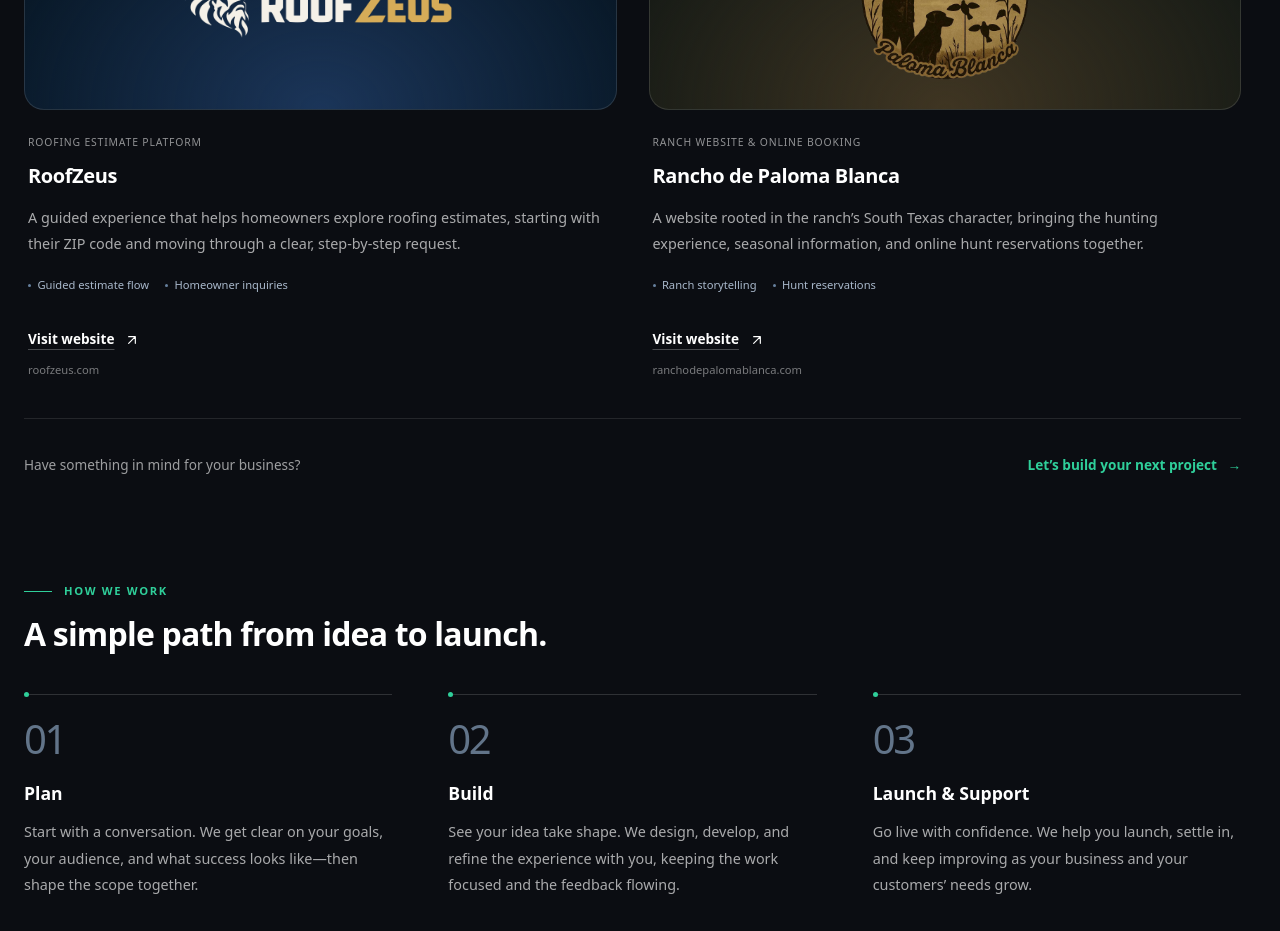
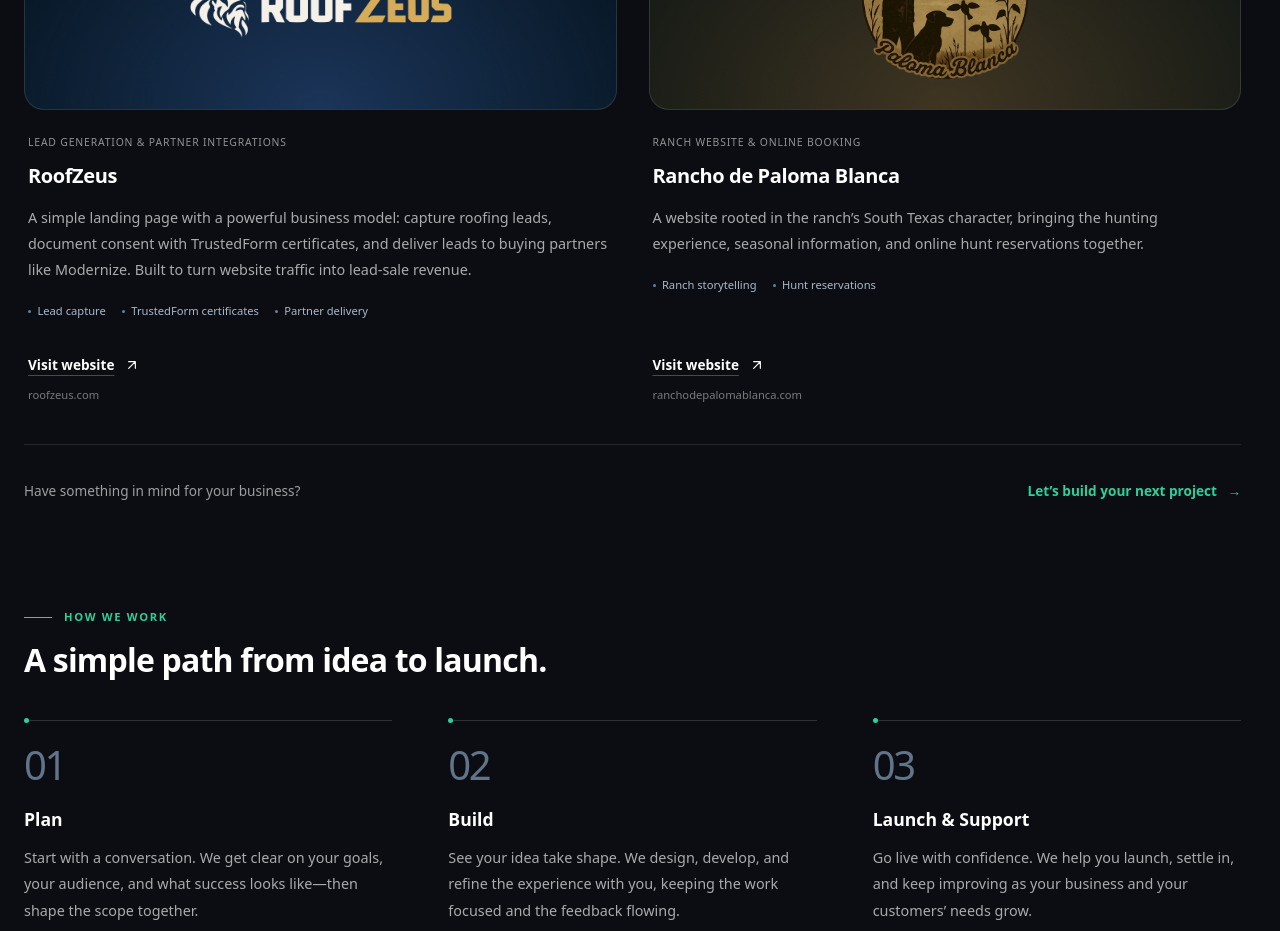
Before and after one commit to webdevRafa/devnetiks, a React (Vite) app: page / in a window 1280 px wide. Shown: the part 1860-2791 px from the top of the page. Built offline with nearby package versions, Linux system fonts and the light colour scheme.

Commit message:
Describe RoofZeus lead generation and partner delivery

```diff
--- a/src/components/PortfolioSection.tsx
+++ b/src/components/PortfolioSection.tsx
@@ -7,10 +7,10 @@
 const projects = [
   {
     name: "RoofZeus",
-    category: "Roofing estimate platform",
+    category: "Lead generation & partner integrations",
     description:
-      "A guided experience that helps homeowners explore roofing estimates, starting with their ZIP code and moving through a clear, step-by-step request.",
-    capabilities: ["Guided estimate flow", "Homeowner inquiries"],
+      "A simple landing page with a powerful business model: capture roofing leads, document consent with TrustedForm certificates, and deliver leads to buying partners like Modernize. Built to turn website traffic into lead-sale revenue.",
+    capabilities: ["Lead capture", "TrustedForm certificates", "Partner delivery"],
     url: "https://roofzeus.com/",
     domain: "roofzeus.com",
     logo: "/portfolio/roofzeus.webp",
```
